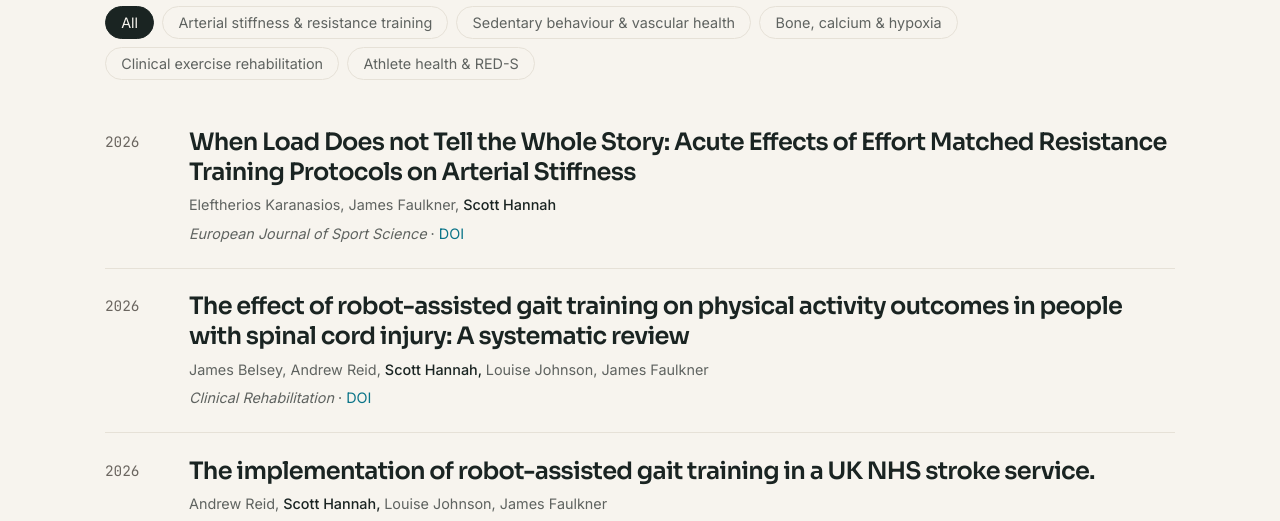
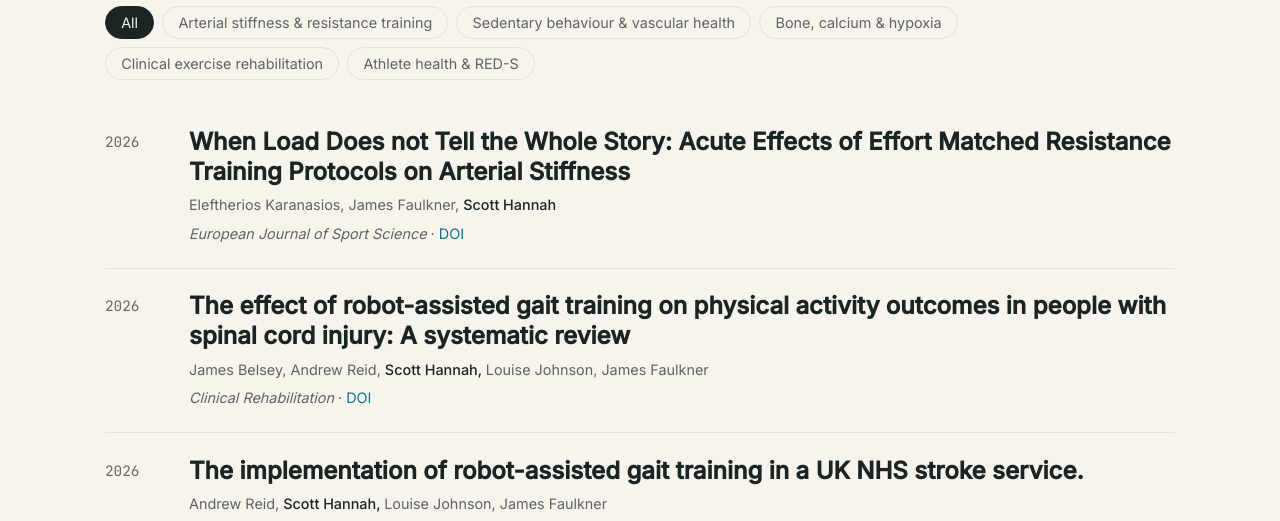
Before and after one commit to Scott-S-Hannah/Scott-S-Hannah.github.io, an Astro site: page /publications in a window 1280 px wide. Shown: the part 279-800 px from the top of the page. Built offline with nearby package versions, Linux system fonts and the light colour scheme; Astro itself is replaced by a stand-in of ours.

Commit message:
fix: accessibility and metadata polish from final audit
- Promote publication item headings from h3 to h2 to fix H1->H3 skip on publications page (WCAG 1.3.1)
- Add font-family/letter-spacing reset on pub__title so h2 inherits body font as before
- Set loading=eager and fetchpriority=high on hero portrait (above-fold LCP element)

```diff
--- a/src/components/Hero.astro
+++ b/src/components/Hero.astro
@@ -14,7 +14,7 @@ import portrait from '../assets/portrait.jpg';
       </div>
     </div>
     <div class="hero__portrait">
-      <Image src={portrait} alt="Dr Scott Hannah" widths={[280, 460, 640]} sizes="(max-width: 48rem) 60vw, 320px" />
+      <Image src={portrait} alt="Dr Scott Hannah" widths={[280, 460, 640]} sizes="(max-width: 48rem) 60vw, 320px" loading="eager" fetchpriority="high" />
     </div>
   </div>
 </section>
--- a/src/components/PublicationItem.astro
+++ b/src/components/PublicationItem.astro
@@ -6,7 +6,7 @@ const { pub } = Astro.props;
 <article class="pub" data-theme={pub.theme}>
   <div class="pub__year mono">{pub.year}</div>
   <div class="pub__body">
-    <h3 class="pub__title">{pub.title}</h3>
+    <h2 class="pub__title">{pub.title}</h2>
     <p class="pub__authors">
       {pub.authors.map((a, i) => (
         <span class={a.isOwner ? 'is-owner' : ''}>{a.name}{i < pub.authors.length - 1 ? ', ' : ''}</span>
@@ -22,7 +22,7 @@ const { pub } = Astro.props;
 <style>
   .pub { display: grid; grid-template-columns: 4rem 1fr; gap: 1.25rem; padding: 1.4rem 0; border-bottom: 1px solid var(--line); }
   .pub__year { color: var(--faint); font-size: var(--step--1); padding-top: 0.2rem; }
-  .pub__title { font-size: var(--step-1); font-weight: 600; line-height: 1.25; }
+  .pub__title { font-size: var(--step-1); font-weight: 600; line-height: 1.25; font-family: var(--font-body); letter-spacing: normal; }
   .pub__authors { font-size: var(--step--1); color: var(--mut); margin-top: 0.4rem; }
   .pub__authors .is-owner { color: var(--ink); font-weight: 500; }
   .pub__meta { font-size: var(--step--1); color: var(--mut); margin-top: 0.3rem; }
```
